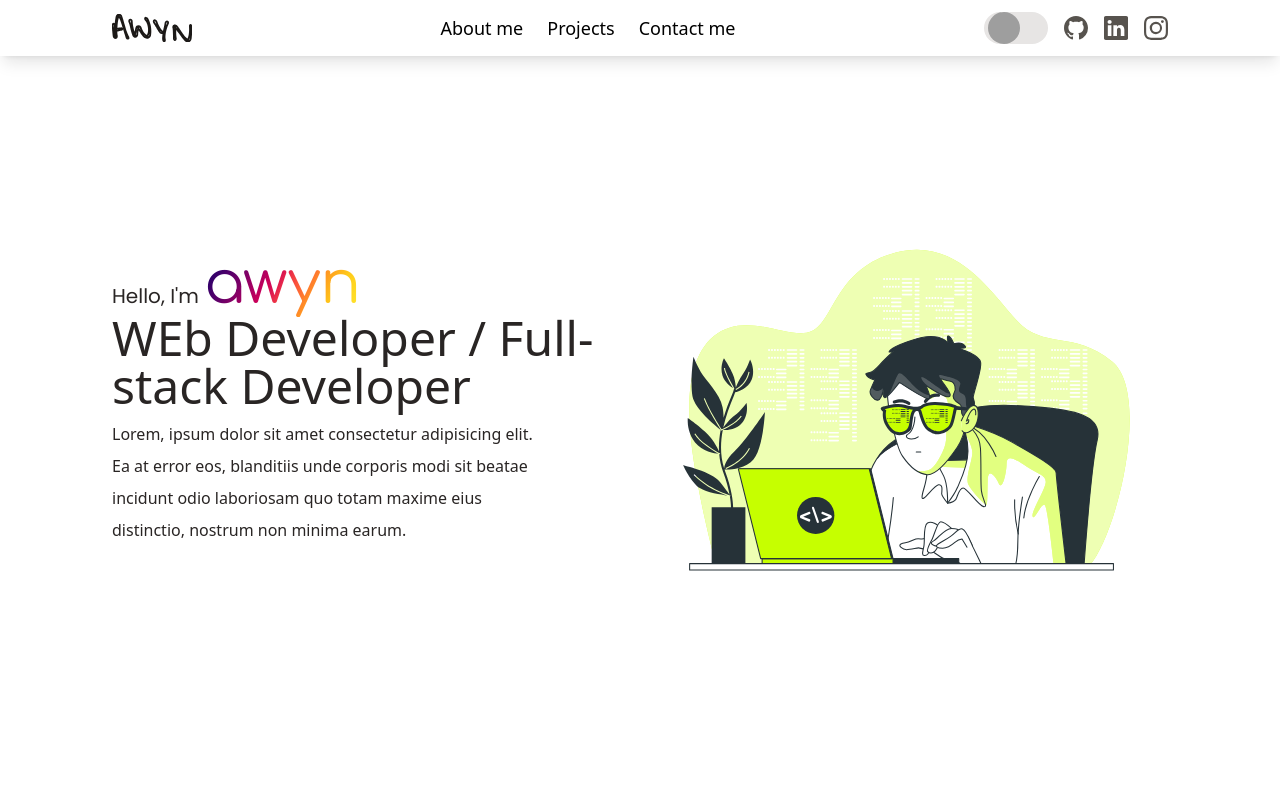
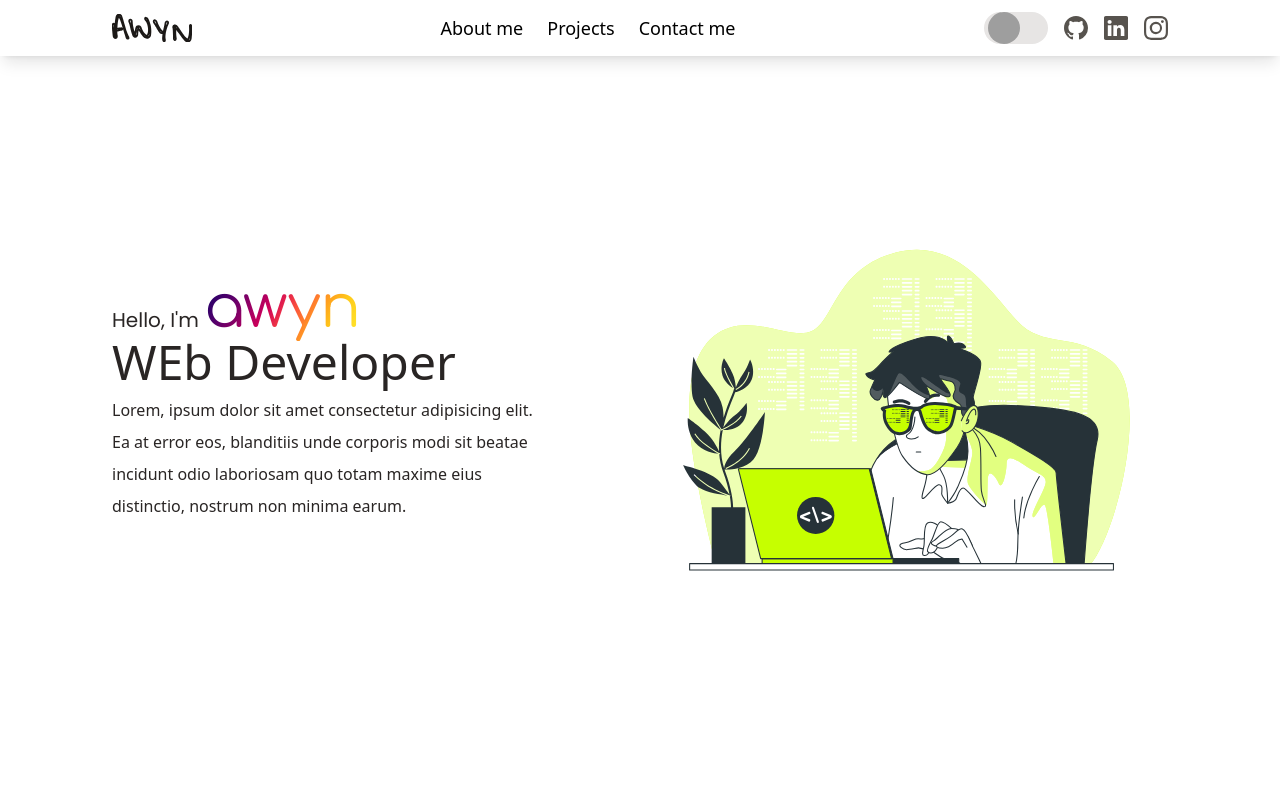
Before and after one commit to awyyyn/awyyyn.github.io, a React (Vite) app: page / in a window 1280 px wide. Shown: the top 800 px of the page. Built offline with nearby package versions, Linux system fonts and the light colour scheme; grey boxes are pictures that could not be loaded.

Commit message:
Update hero component to remove full-stack developer text

```diff
--- a/src/components/hero/index.tsx
+++ b/src/components/hero/index.tsx
@@ -26,9 +26,7 @@ function Hero() {
 						awyn
 					</motion.span>
 				</h1>
-				<h1 className="text-5xl text">
-					{/* Front-end */}WEb Developer / Full-stack Developer
-				</h1>
+				<h1 className="text-5xl text">{/* Front-end */}WEb Developer</h1>
 				<p className="text leading-loose mt-2 max-w-[80%]">
 					Lorem, ipsum dolor sit amet consectetur adipisicing elit. Ea at error
 					eos, blanditiis unde corporis modi sit beatae incidunt odio laboriosam
```
